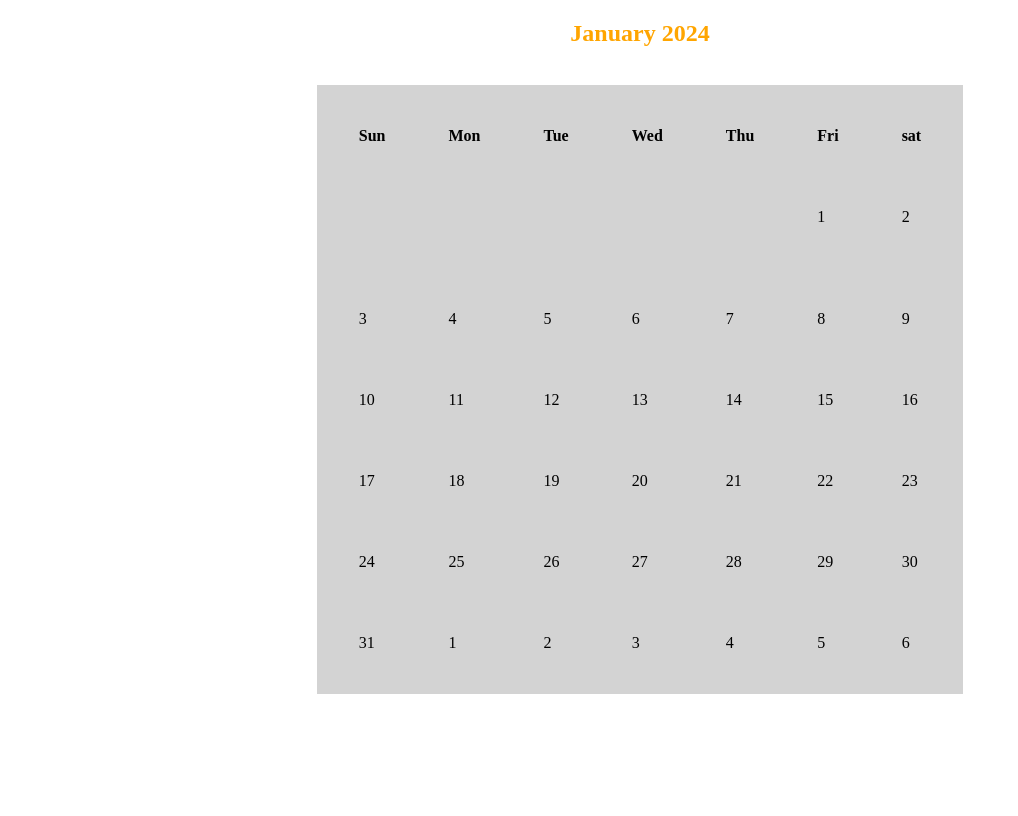
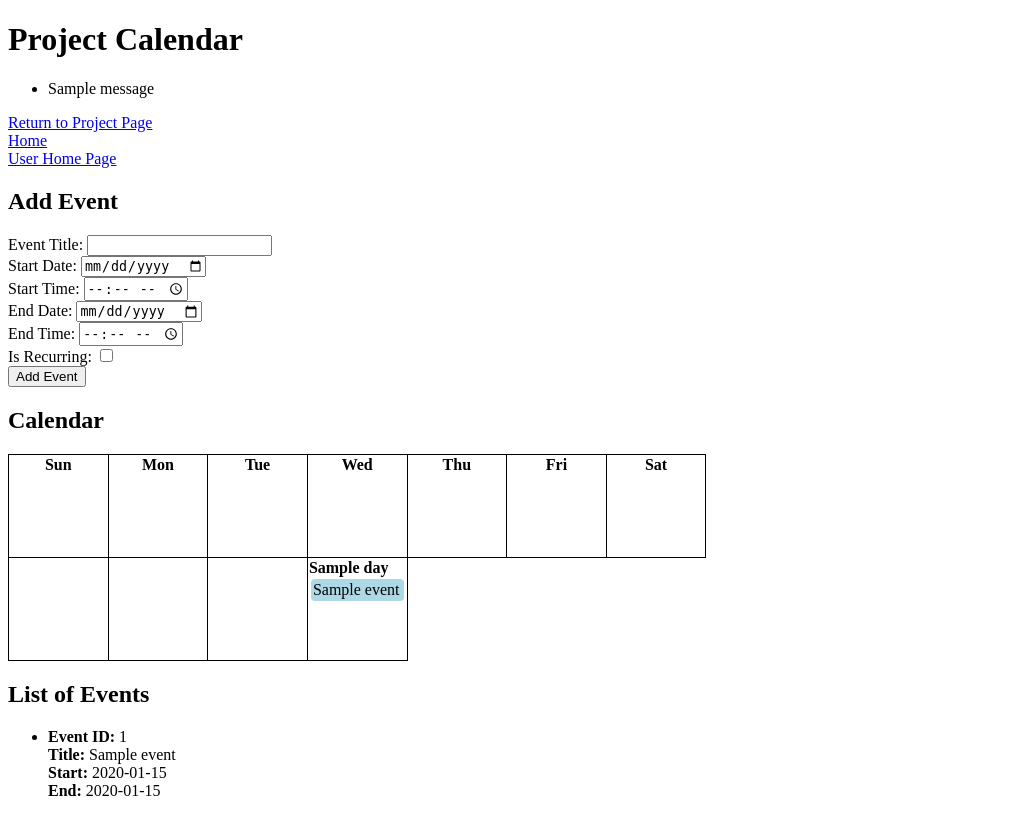
Before and after one commit to wfishell/Databases-Project-1, a Flask app: template pages/templates/calendar.html in a window 1280 px wide. Shown: the whole page, without its empty margins (0-1018 px from the left). Before the commit the page ends 694 px from the top, so only its background shows below. Run offline with Flask 3, Linux system fonts and the light colour scheme; the template is opened without the code that fills it: most values are stand-ins (such as "Sample title", 1, 10 or a date in 2020); one stand-in notice (Sample message) is shown.

Commit message:
new changes for the project

```diff
--- a/pages/app.py
+++ b/pages/app.py
@@ -17,4 +17,4 @@
 
 if __name__ == "__main__":
     app.secret_key = os.urandom(12)
-    app.run(debug=True, host='0.0.0.0', port=4000)
+    app.run(debug=True, host='0.0.0.0', port=8111)
--- a/pages/templates/calendar.html
+++ b/pages/templates/calendar.html
@@ -1,92 +1,102 @@
 <!DOCTYPE html>
 <html>
-
+<head>
+    <title>Project Calendar</title>
+    <style>
+        table.calendar {
+            border-collapse: collapse;
+        }
+        table.calendar td, table.calendar th {
+            border: 1px solid black;
+            width: 14%;
+            vertical-align: top;
+            height: 100px;
+        }
+        .event {
+            background-color: lightblue;
+            margin: 2px;
+            padding: 2px;
+            border-radius: 4px;
+        }
+    </style>
+</head>
 <body>
 
-    <h2 align="center" style="color:orange;">
-        January 2024
-    </h2>
-    <br />
+    <h1>Project Calendar</h1>
+    {% with messages = get_flashed_messages(with_categories=true) %}
+    {% if messages %}
+        <ul class="flashes">
+            {% for category, message in messages %}
+                <li class="{{ category }}">{{ message }}</li>
+            {% endfor %}
+        </ul>
+    {% endif %}
+    {% endwith %}
+    <a href="{{ url_for('project.project_page', project_id=project_id)}}">{{ 'Return to Project Page' }}</a><br>
+    <a href="{{ url_for('home') }}">Home</a><br>
+    <a href="{{ url_for('UserProfile.UserPage', username=session.username) }}">User Home Page</a><br>
 
-    <table bgcolor="lightgrey" align="center"
-        cellspacing="21" cellpadding="21">
+    <h2>Add Event</h2>
+    <form method="post" action="{{ url_for('projectcalendar.add_event', project_id=project_id) }}">
+        Event Title: <input type="text" name="event_title"><br>
+        Start Date: <input type="date" name="start_date"><br>
+        Start Time: <input type="time" name="start_time"><br>
+        End Date: <input type="date" name="end_date"><br>
+        End Time: <input type="time" name="end_time"><br>
+        Is Recurring: <input type="checkbox" name="is_recurring"><br>
+        <input type="submit" value="Add Event">
+    </form>
 
-
-        <caption align="top">
-
-        </caption>
-
-        <thead>
+    <h2>Calendar</h2>
+    <table class="calendar">
         <tr>
-
             <th>Sun</th>
             <th>Mon</th>
             <th>Tue</th>
             <th>Wed</th>
             <th>Thu</th>
             <th>Fri</th>
-                <th>sat</th>
+            <th>Sat</th>
         </tr>
-        </thead>
+        {% set day_counter = 0 %}
+        <tr>
+            {% set first_weekday = (date_range[0].weekday() + 1) % 7 %}
+            {% for _ in range(first_weekday) %}
+                <td></td>
+                {% set day_counter = day_counter + 1 %}
+            {% endfor %}
+            {% for date in date_range %}
+                {% if day_counter % 7 == 0 and day_counter != 0 %}
+                    </tr><tr>
+                {% endif %}
+                <td>
+                    <strong>{{ date.day }}</strong>
+                    {% for event in events %}
+                        {% if date.date() >= event['starttime'].date() and date.date() <= event['endtime'].date() %}
+                            <div class="event">
+                                {{ event['eventtitle'] }}
+                            </div>
+                        {% endif %}
+                    {% endfor %}
+                </td>
+                {% set day_counter = day_counter + 1 %}
+            {% endfor %}
+            {% for _ in range((7 - day_counter % 7) % 7) %}
+                <td></td>
+            {% endfor %}
+        </tr>
+    </table>
 
-        <tbody>
-            <tr>
-                <td></td>
-                <td></td>
-                <td></td>
-                <td></td>
-                <td></td>
-                <td>1</td>
-                <td>2</td>
-            </tr>
-            <tr></tr>
-            <tr>
-                <td>3</td>
-                <td>4</td>
-                <td>5</td>
-                <td>6</td>
-                <td>7</td>
-                <td>8</td>
-                <td>9</td>
-            </tr>
-            <tr>
-                <td>10</td>
-                <td>11</td>
-                <td>12</td>
-                <td>13</td>
-                <td>14</td>
-                <td>15</td>
-                <td>16</td>
-            </tr>
-            <tr>
-                <td>17</td>
-                <td>18</td>
-                <td>19</td>
-                <td>20</td>
-                <td>21</td>
-                <td>22</td>
-                <td>23</td>
-            </tr>
-            <tr>
-                <td>24</td>
-                <td>25</td>
-                <td>26</td>
-                <td>27</td>
-                <td>28</td>
-                <td>29</td>
-                <td>30</td>
-            </tr>
-            <tr>
-                <td>31</td>
-                <td>1</td>
-                <td>2</td>
-                <td>3</td>
-                <td>4</td>
-                <td>5</td>
-                <td>6</td>
-            </tr>
-        </tbody>
-    </table>
+    <h2>List of Events</h2>
+    <ul>
+    {% for event in events %}
+        <li>
+            <strong>Event ID:</strong> {{ event['eventid'] }}<br>
+            <strong>Title:</strong> {{ event['eventtitle'] }}<br>
+            <strong>Start:</strong> {{ event['starttime'] }}<br>
+            <strong>End:</strong> {{ event['endtime'] }}<br>
+        </li>
+    {% endfor %}
+    </ul>
 </body>
-
 </html>
--- a/pages/templates/createproject.html
+++ b/pages/templates/createproject.html
@@ -12,6 +12,9 @@
     </ul>
     {% endif %}
 {% endwith %}
+<a href="{{ url_for('home') }}">Home</a><br>
+<a href="{{ url_for('UserProfile.UserPage', username=session.username) }}">User Home Page</a><br>
+
 <h1>Create Project</h1>
 
 <form action="{{ url_for('UserProfile.createproject', username=username) }}" method="POST">
```
Also changed, not shown: pages/ProjectPage.py (+75 -6 lines), pages/UserProfile.py (+87 -37 lines), pages/projectcalendar.py (+103 -11 lines), pages/templates/Projects.html (+9 -7 lines), pages/templates/UserHomepage.html (+18 -6 lines). Lines whose indentation alone changed are shown as unchanged.
